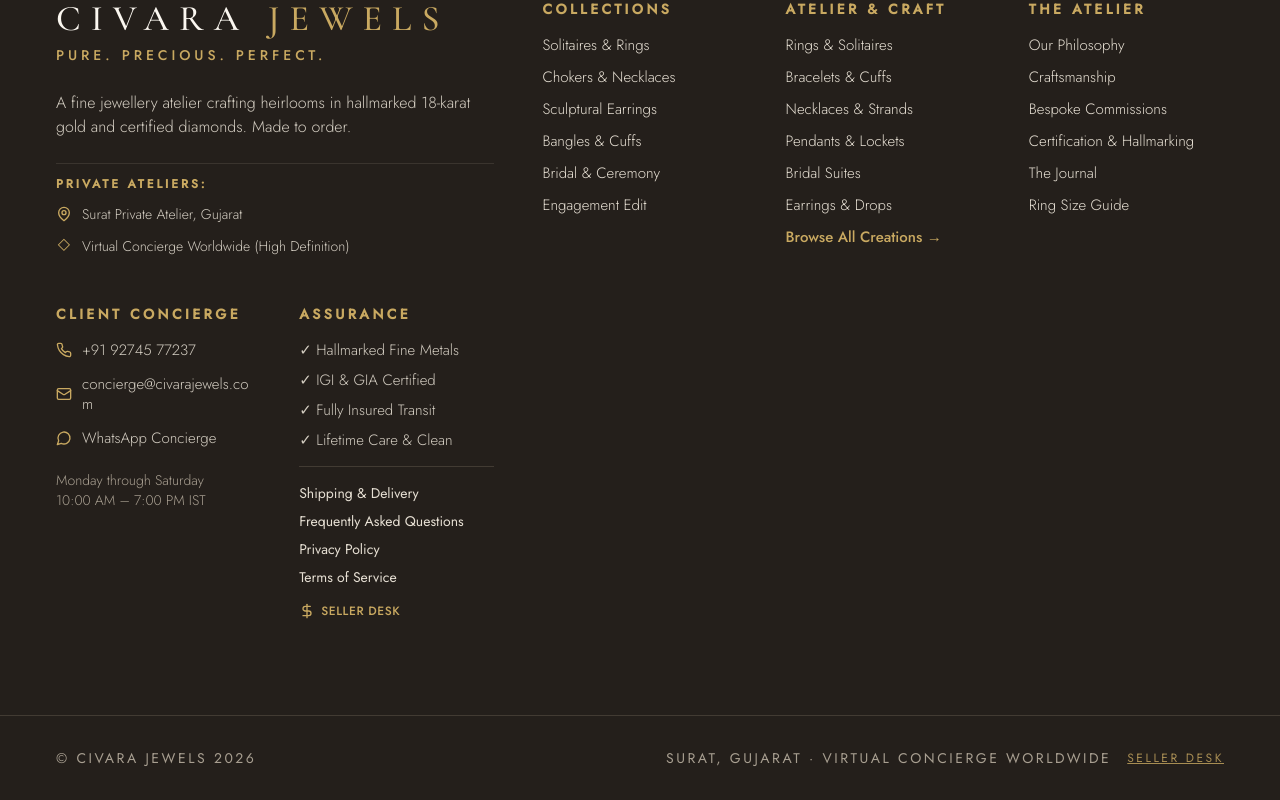
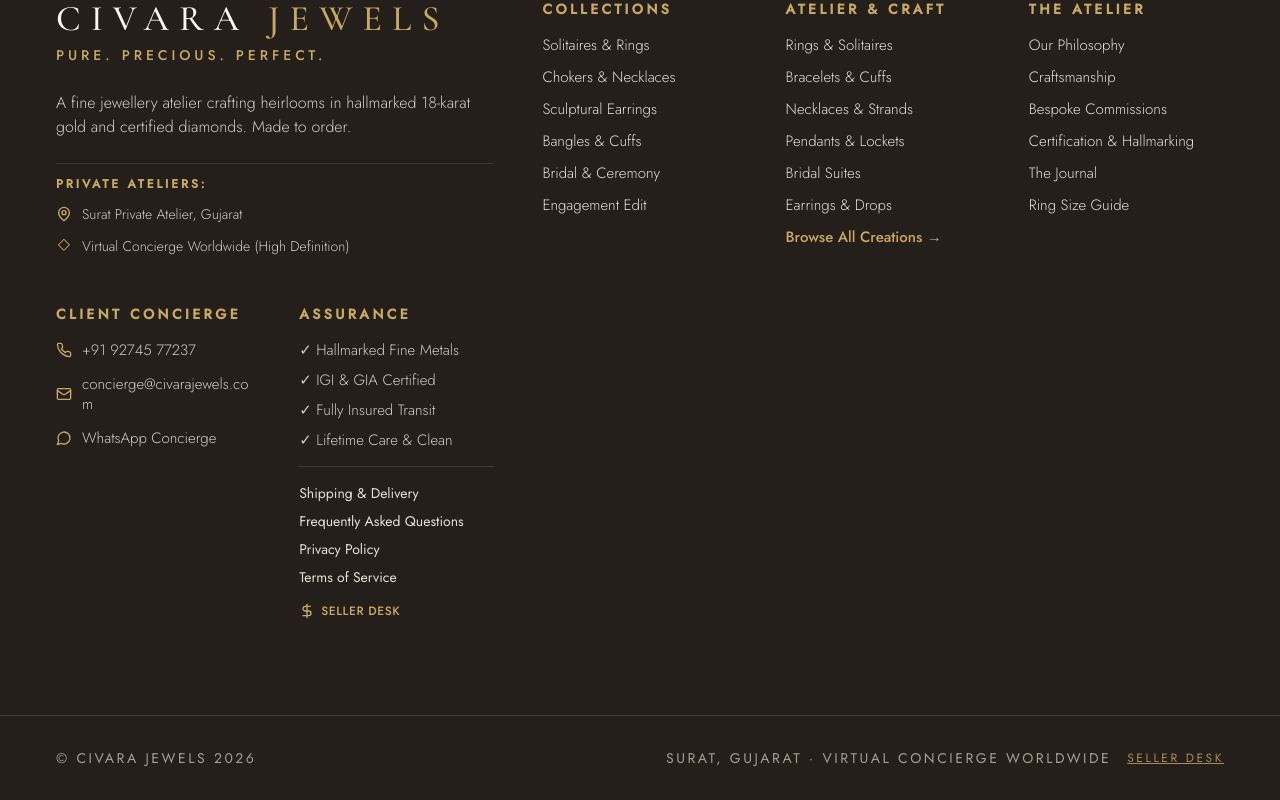
Before and after one commit to princepatel04477-web/Civara-Jewels, a Next.js app: page / in a window 1280 px wide. Shown: the part 5010-5810 px from the top of the page. Built offline with nearby package versions, Linux system fonts and the light colour scheme; no server answers; the database is empty.

Commit message:
fix(footer): remove day and working hours from client concierge

```diff
--- a/app/components/Footer.tsx
+++ b/app/components/Footer.tsx
@@ -154,10 +154,6 @@
               <MessageCircle className="w-4 h-4 text-[#C9A961] shrink-0" />
               <a href="https://wa.me/919274577237" target="_blank" rel="noopener noreferrer" className="hover:text-[#C9A961] transition-colors">WhatsApp Concierge</a>
             </div>
-            <div className="pt-2 text-xs sm:text-sm text-[#A89F91] leading-relaxed">
-              Monday through Saturday<br />
-              10:00 AM – 7:00 PM IST
-            </div>
           </div>
         </div>
 
```
